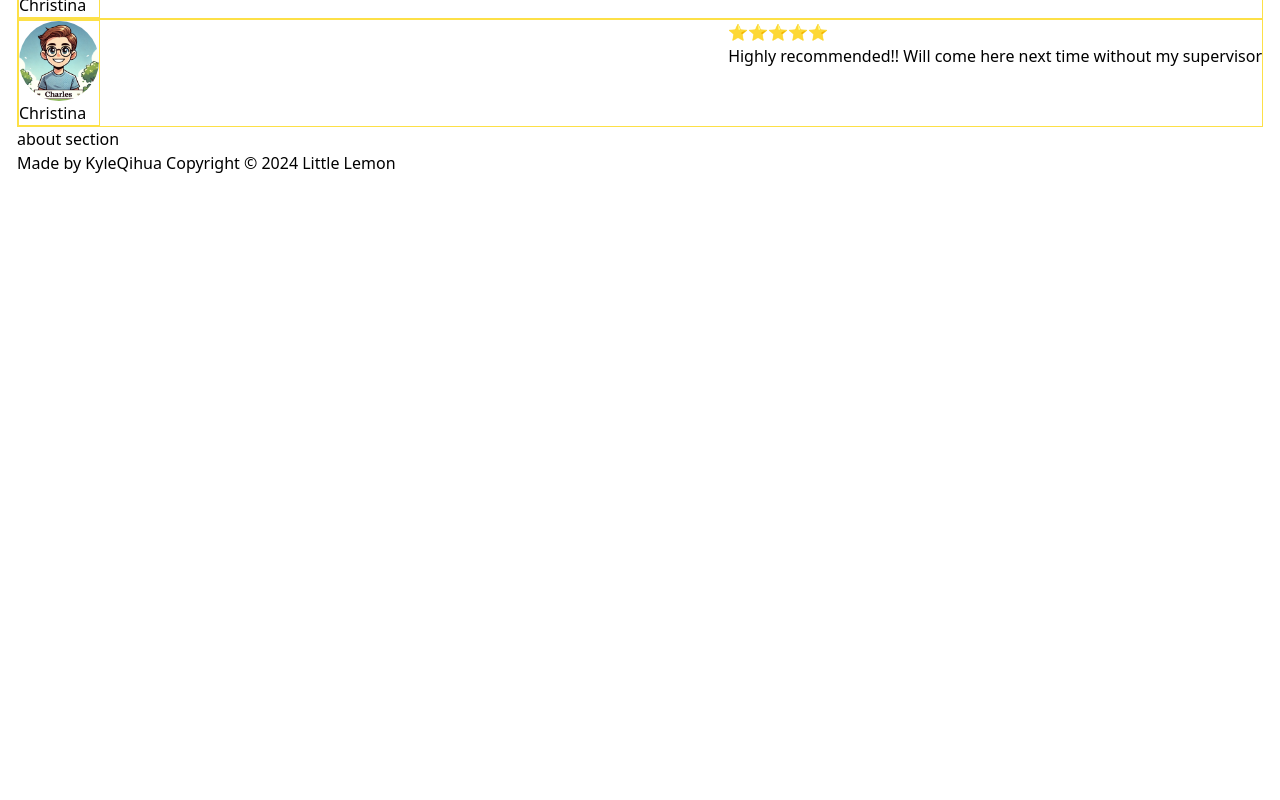
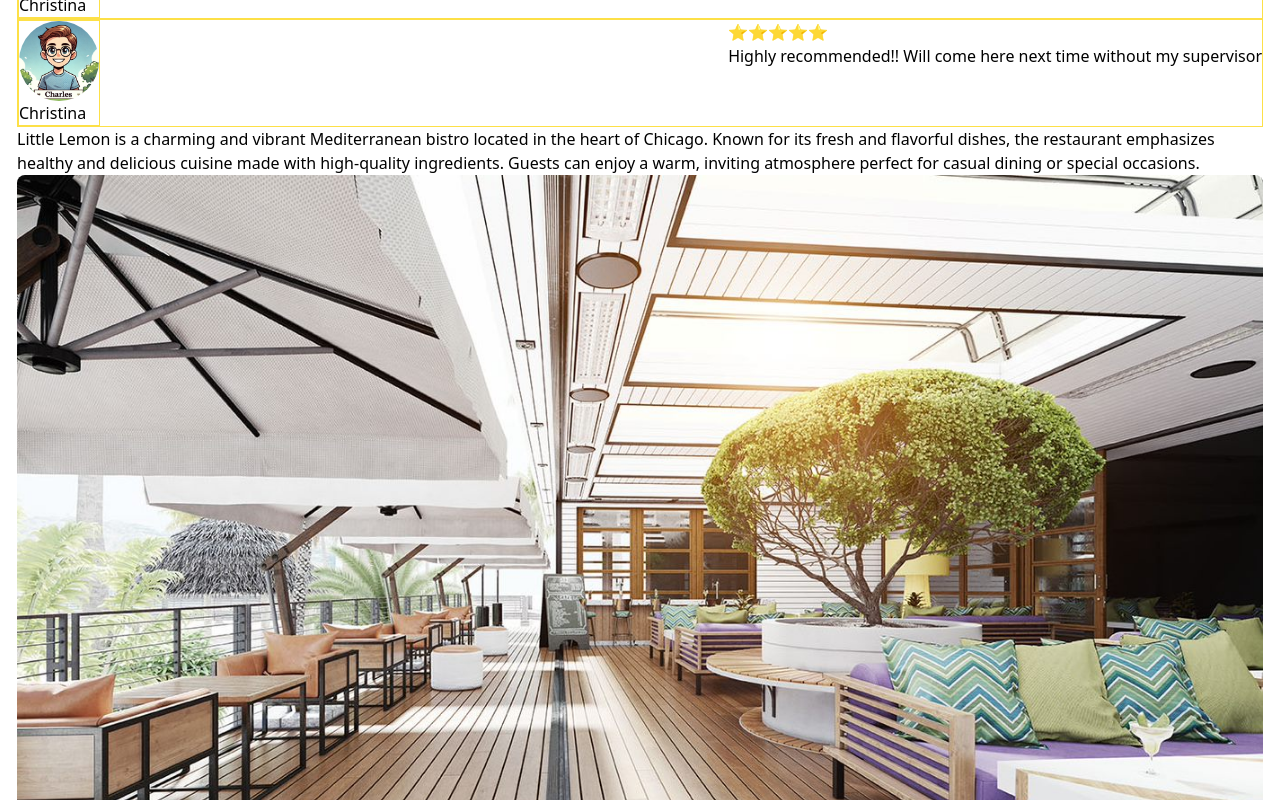
Before and after one commit to kyleqihua/meta-front-end-capstone-project, a React (Create React App) app: page / in a window 1280 px wide. Shown: the part 1020-1820 px from the top of the page. Before the commit the page ends 1195 px from the top, so only its background shows below. Built offline with nearby package versions, Linux system fonts and the light colour scheme.

Commit message:
add about section

```diff
--- a/src/components/Chicago.js
+++ b/src/components/Chicago.js
@@ -1,4 +1,16 @@
+import Restaurant from '../assets/images/restaurant.jpg';
 const Chicago = () => {
-	return <section>about section</section>;
+	return (
+		<section>
+			<p>
+				Little Lemon is a charming and vibrant Mediterranean bistro located in
+				the heart of Chicago. Known for its fresh and flavorful dishes, the
+				restaurant emphasizes healthy and delicious cuisine made with
+				high-quality ingredients. Guests can enjoy a warm, inviting atmosphere
+				perfect for casual dining or special occasions.
+			</p>
+			<img src={Restaurant} className="rounded-lg" />
+		</section>
+	);
 };
 export default Chicago;
```
Also changed, not shown: src/assets/images/restaurant.jpg (added), 1 other file (tests, documents, lock files or other folders).
